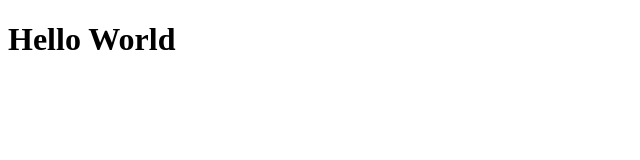
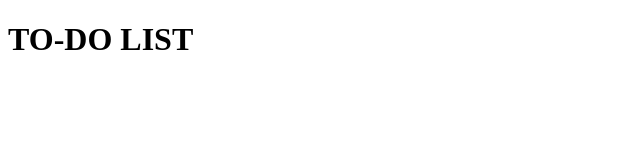
Before and after one commit to chan-kristine/Intern-Task, a React (Create React App) app: page / in a window 1280 px wide. Shown: the top 160 px of the page, without its empty margins (0-640 px from the left). Built offline with nearby package versions, Linux system fonts and the light colour scheme; the HTML template or start-up script is replaced by a standard one.

Commit message:
Set App Title

```diff
--- a/src/App.js
+++ b/src/App.js
@@ -1,9 +1,10 @@
 import React from 'react';
+import PageTitle from './components/PageTitle';
 
 function App() {
   return (
     <div className="container">
-      <h1>Hello World</h1>
+      <PageTitle>TO-DO LIST</PageTitle>
     </div>
   );
 }
--- /dev/null
+++ b/src/components/PageTitle.js
@@ -0,0 +1,11 @@
+import React from 'react';
+
+function PageTitle({ children }) {
+  return (
+    <div className="container">
+      <h1>{children}</h1>
+    </div>
+  );
+}
+
+export default PageTitle;
```
